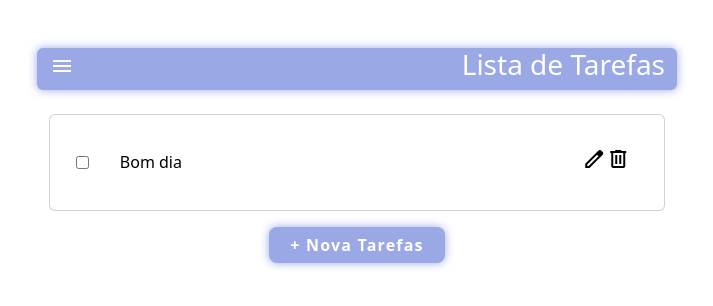
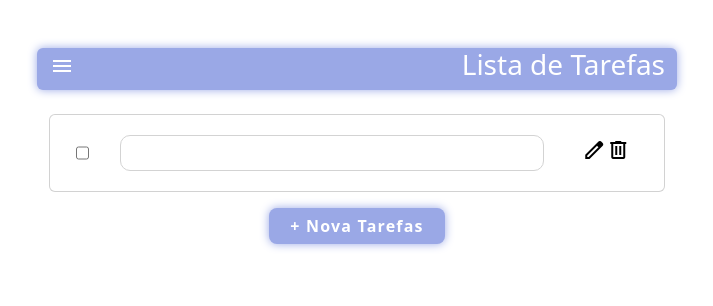
Before and after one commit to iQuezin/TaksList, a plain HTML site: page index.html in a window 1280 px wide. Both pictures are taken after a click on the button "edit". Shown: the whole page, without its empty margins (283-996 px from the left). Drawn offline with nearby package versions, Linux system fonts and the light colour scheme.

Commit message:
Tentando criar a função de editar tarefa

```diff
--- a/index.html
+++ b/index.html
@@ -30,6 +30,7 @@
                     </div>
                     <div class="col d-flex justify-content-start">
                             <p id="textbox" class="">Bom dia</p>
+                            <input type="text" id="modify" name="modificarCont">
                     </div>
                     <div class="col-2 d-flex justify-content-center">
                         <button id="edit"><span class="material-symbols-outlined">edit</span></button>
--- a/script.js
+++ b/script.js
@@ -20,7 +20,6 @@ document.addEventListener('DOMContentLoaded', () => {
 
 // Adicionar e remover Tarefas - Conflito quando tem mais de uma tarefa
 document.addEventListener('DOMContentLoaded', () => {
-    const edit = document.getElementById('edit');
     const remove = document.getElementById('remove')
     const tasks = document.getElementById('tasks');
     const addTask = document.getElementById('newTask-btn');
@@ -34,10 +33,36 @@ document.addEventListener('DOMContentLoaded', () => {
 
     const addNewTask = () => {
         const cloneDiv = tasks.cloneNode(true);
-
         cardBody.appendChild(cloneDiv);
     }
+
 
     remove.addEventListener('click', removeTask);
     addTask.addEventListener('click', addNewTask)
 })
+
+// Editar conteudo
+document.addEventListener('DOMContentLoaded', () => {
+    const textbox = document.getElementById('textbox');
+    const modify = document.getElementById('modify');
+    const edit = document.getElementById('edit');
+
+    const editar = () => {
+        if(textbox){
+            textbox.style.display = 'none';
+            modify.style.display = 'block';
+
+            const update = (event) => {
+                if(event.key === 'Enter') {
+                    const newContent = modify.value;
+                    textbox.textContent = newContent;
+                }
+            }
+            modify.addEventListener('keydown', update)
+
+
+        }
+
+    }
+    edit.addEventListener('click', editar);
+})
--- a/style.css
+++ b/style.css
@@ -32,6 +32,15 @@ header {
     color: black;
     padding: 15px 0 0;
     text-decoration: none;
+    display: block;
+}
+
+#modify {
+    display: none;
+    width: 100%;
+    border: 1px solid lightgray;
+    padding: 5px 5px;
+    border-radius: 10px;
 }
 
 #edit {
```
